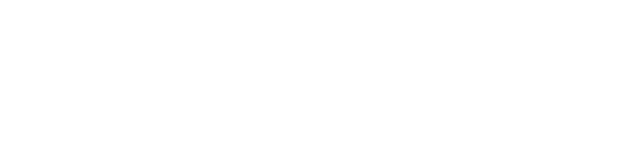
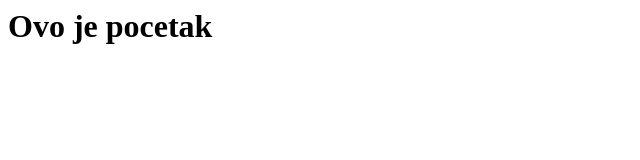
Before and after one commit to olgamilo/rukomet, a plain HTML site: page index.html in a window 1280 px wide. Shown: the whole page, without its empty margins (0-640 px from the left). Drawn offline with Linux system fonts and the light colour scheme.

Commit message:
Update index.html

```diff
--- a/index.html
+++ b/index.html
@@ -1,6 +1,6 @@
 <html>
   <title>Rukomet</title>
-
+  <body><h1>Ovo je pocetak</h1></body>
 
 
 
```
